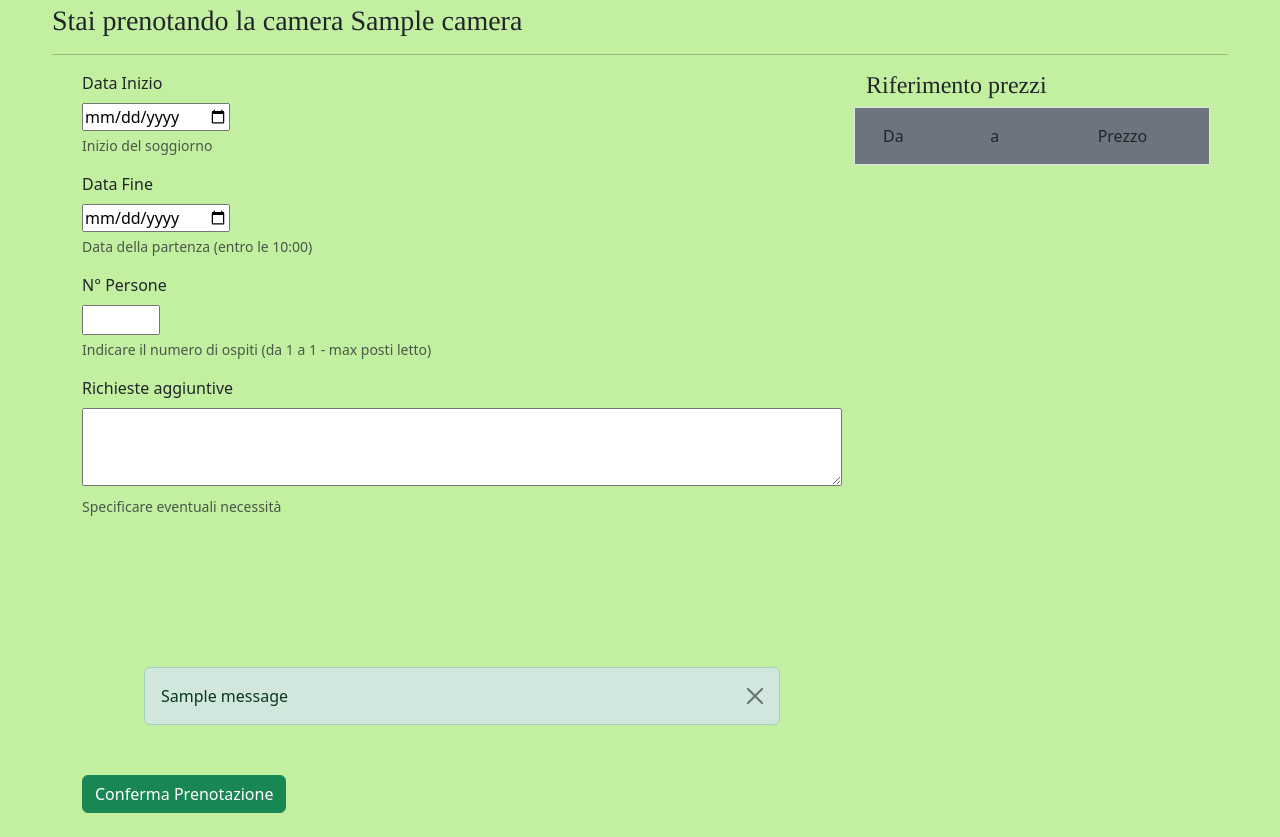
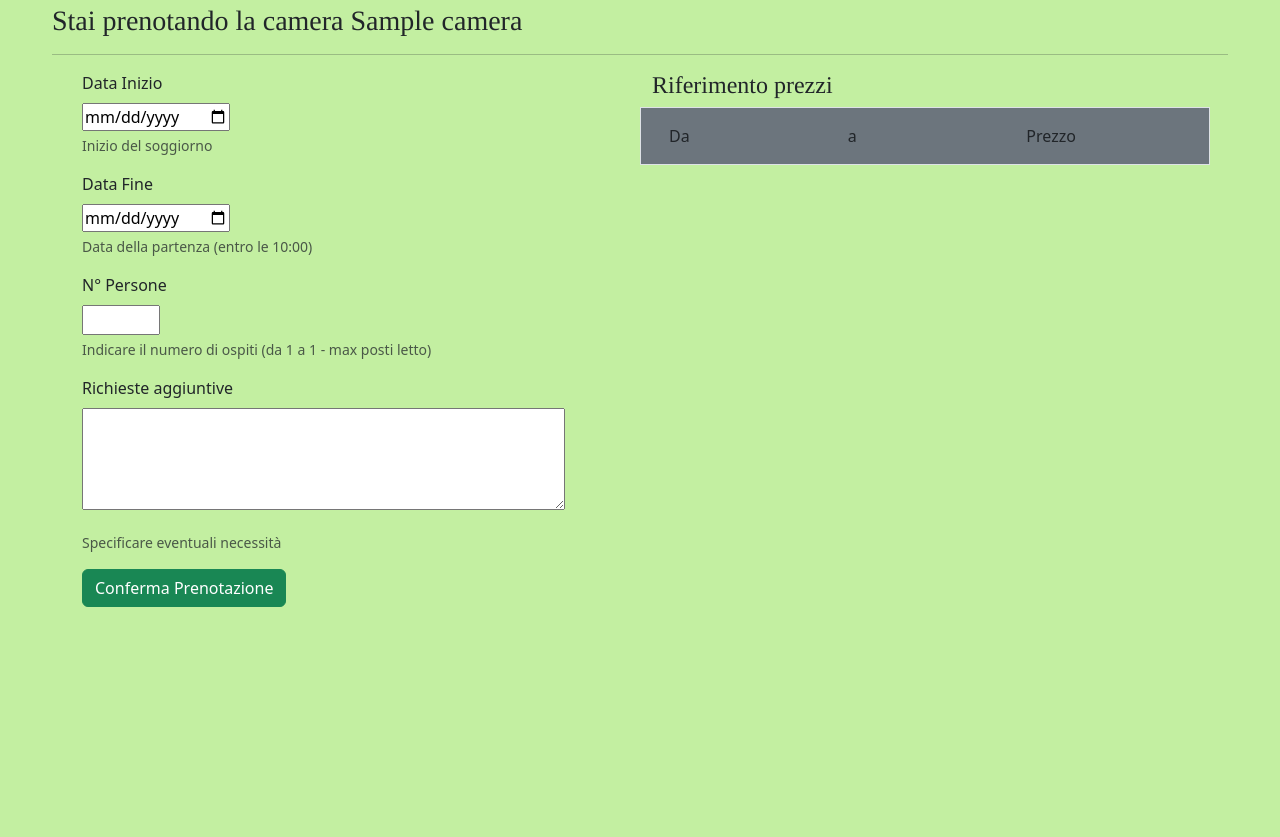
Before and after one commit to fabmeo/prj14a, a Django app: page /prenota_nuova/1/1/ in a window 1280 px wide. Shown: the part 56-893 px from the top of the page. After the commit the page ends 663 px from the top, so only its background shows below. Run offline with Django 5.2, Linux system fonts and the light colour scheme; tables that the repository leaves empty hold one stand-in row (values such as "Sample post"); one stand-in notice (Sample message) is shown; some libraries are stand-ins or nearby versions.

Commit message:
revisione FE

```diff
--- a/src/albdif/forms.py
+++ b/src/albdif/forms.py
@@ -22,7 +22,7 @@ class LoginForm(forms.Form):
 
 
 class PrenotazioneForm(forms.ModelForm):
-    richiesta = forms.CharField(widget=forms.Textarea(attrs={"rows": 3, "cols": 80}),empty_value="Nessuna ulteriore richiesta")
+    richiesta = forms.CharField(widget=forms.Textarea(attrs={"rows": 4, "cols": 50}),empty_value="Nessuna ulteriore richiesta")
     numero_persone = forms.IntegerField(required=True)
     costo_soggiorno = forms.DecimalField(max_digits=7, decimal_places=2, localize=True, widget=HiddenInput())
 
--- a/src/albdif/templates/albdif/include/calendario_camera.html
+++ b/src/albdif/templates/albdif/include/calendario_camera.html
@@ -2,7 +2,7 @@
     <!-- Bootstrap Datepicker CSS -->
     <link href="https://cdnjs.cloudflare.com/ajax/libs/bootstrap-datepicker/1.9.0/css/bootstrap-datepicker.min.css" rel="stylesheet">
     <!-- jQuery -->
-    <script src="https://code.jquery.com/jquery-3.6.0.min.js"></script>
+    <script src="https://code.jquery.com/jquery-3.7.1.min.js" integrity="sha256-/JqT3SQfawRcv/BIHPThkBvs0OEvtFFmqPF/lYI/Cxo=" crossorigin="anonymous"></script>
     <!-- Bootstrap Datepicker JS -->
     <script src="https://cdnjs.cloudflare.com/ajax/libs/bootstrap-datepicker/1.9.0/js/bootstrap-datepicker.min.js"></script>
 {% endblock head %}
--- a/src/albdif/templates/albdif/include/calendario_prenotazione.html
+++ b/src/albdif/templates/albdif/include/calendario_prenotazione.html
@@ -22,7 +22,7 @@
 </div>
 
 <!-- jQuery -->
-<script src="https://code.jquery.com/jquery-3.5.1.min.js"></script>
+<script src="https://code.jquery.com/jquery-3.7.1.min.js" integrity="sha256-/JqT3SQfawRcv/BIHPThkBvs0OEvtFFmqPF/lYI/Cxo=" crossorigin="anonymous"></script>
 <!-- Bootstrap JS -->
 <script src="https://maxcdn.bootstrapcdn.com/bootstrap/4.5.2/js/bootstrap.min.js"></script>
 <!-- Bootstrap Datepicker JS -->
--- a/src/albdif/templates/albdif/include/prenotazione.html
+++ b/src/albdif/templates/albdif/include/prenotazione.html
@@ -7,54 +7,22 @@
     <label for="id_data_fine" class="form-label" style="display:block;">Data Fine</label>
     {{ calendario_form.data_fine }}
     <div id="dataFineHelp" class="form-text">Data della partenza (entro le 10:00)</div>
+    <div class="mb-3 text-danger">
+    {{ calendario_form.non_field_errors }}
+    </div>
 </div>
 <div class="mb-3">
     <label for="id_numero_persone" class="form-label" style="display:block;">N° Persone</label>
     {{ prenotazione_form.numero_persone }}
     <div id="numPersoneHelp" class="form-text">Indicare il numero di ospiti (da 1 a {{ camera.numero_posti_letto }} - max posti letto)</div>
+    <div class="mb-3 text-danger">
+    {{ prenotazione_form.non_field_errors }}
 </div>
 <div class="mb-3">
     <label for="id_richiesta" class="form-label" style="display:block;">Richieste aggiuntive</label>
-    {{ prenotazione_form.richiesta }}
+    {{ prenotazione_form.richiesta }}     {{ prenotazione_form.costo_soggiorno }}
+    </div>
     <div id="richiestaHelp" class="form-text">Specificare eventuali necessità</div>
-</div>
-<div class="mb-3">
-    {{ prenotazione_form.costo_soggiorno }}
-</div>
-
-<div class="mb-3 text-danger">
-    {{ prenotazione_form.non_field_errors }}
-    {{ calendario_form.non_field_errors }}
-    <div class="alert alert-{{ message.tags }} alert-dismissible fade show" role="alert">
-        {% for field in prenotazione_form %}
-            {% for error in field.errors %}
-                {{ error }}
-            {% endfor %}
-        {% endfor %}
-    </div>
-    <div class="alert alert-{{ message.tags }} alert-dismissible fade show" role="alert">
-        {% for field in calendario_form %}
-            {% for error in field.errors %}
-                {{ error }}
-            {% endfor %}
-        {% endfor %}
-    </div>
-
-    <div class="container m-auto">
-        {% if messages %}
-            <div class="messages">
-                {% for message in messages %}
-                    <div class="alert alert-{{ message.tags }} alert-dismissible fade show" role="alert">
-                        {{ message }}
-                        <button type="button" class="btn-close" data-bs-dismiss="alert" aria-label="Close"></button>
-                    </div>
-                {% endfor %}
-                {{ form.non_field_errors }}
-            </div>
-        {% endif %}
-    </div>
-
-
 </div>
 
 <script>
```
Also changed, not shown: src/albdif/templates/albdif/form_prenotazione_modifica.html (+18 -2 lines).
